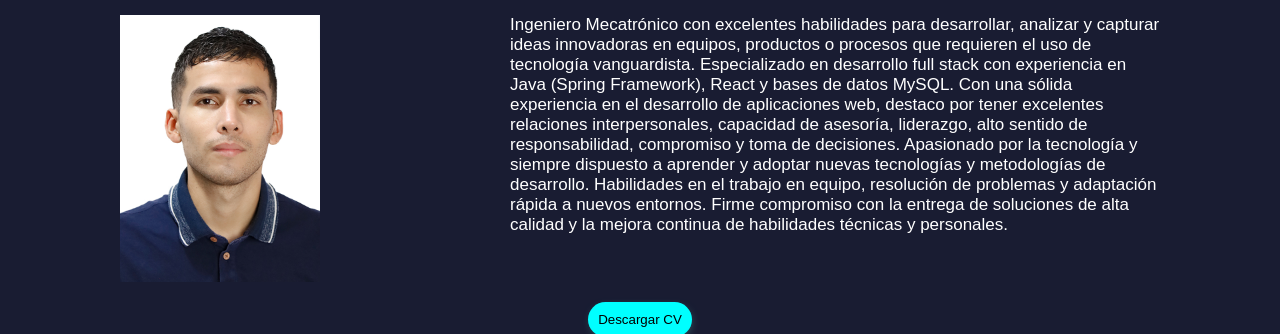
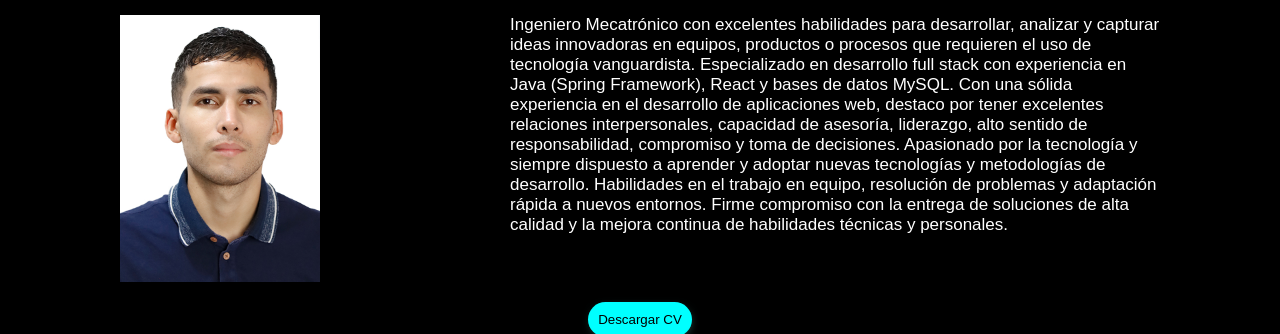
Before and after one commit to 98141/portafolio, a plain HTML site: page index.html in a window 1280 px wide. Shown: the part 177-511 px from the top of the page. Drawn offline with Linux system fonts and the light colour scheme.

Commit message:
Cambio de color a negro

```diff
--- a/blocks/header.css
+++ b/blocks/header.css
@@ -1,5 +1,6 @@
 :root {
-  --main-color: #191c32;
+  /*--main-color: #191c32;*/
+  --main-color: black;
   --primary-color: aqua;
   --secondary-color: #fff;
 }
```
